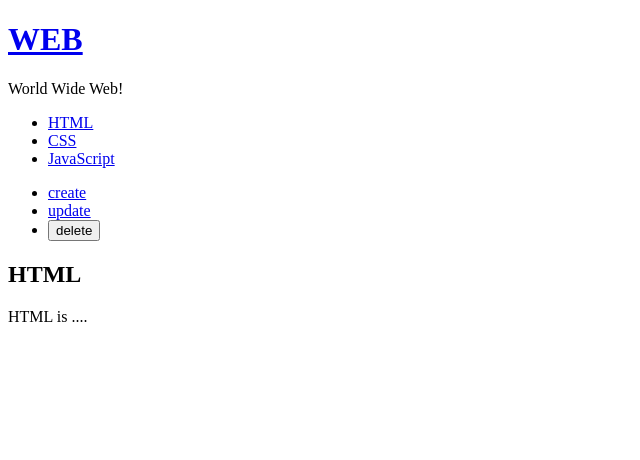
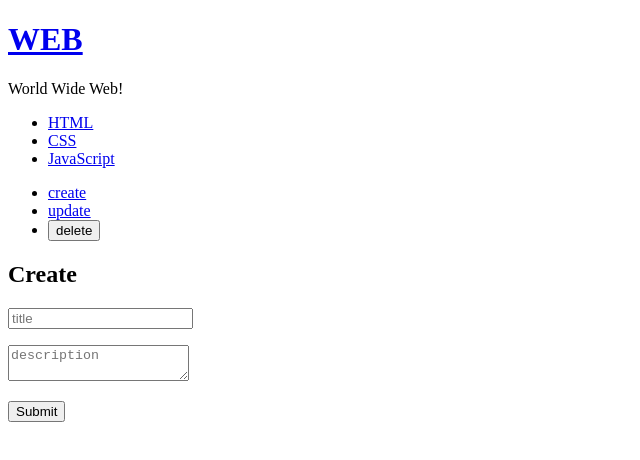
Before and after one commit to yong0edu/React, a React (Create React App) app in the folder react-app/: page / in a window 1280 px wide. Shown: the top 460 px of the page, without its empty margins (0-640 px from the left). Built offline with nearby package versions, Linux system fonts and the light colour scheme.

Commit message:
<CreateContent> Component 만들고 Form tag 기본 틀 구현하기. submit 눌렀을 때 alert!

```diff
--- a/react-app/src/App.js
+++ b/react-app/src/App.js
@@ -1,7 +1,8 @@
 import React,{Component} from 'react';
 import './App.css';
 import TOC from './Components/TOC';
-import Content from './Components/Content';
+import ReadContent from './Components/ReadContent';
+import CreateContent from './Components/CreateContent';
 import Subject from './Components/Subject';
 import Control from './Components/Control';
 
@@ -10,7 +11,7 @@
   constructor(props){
     super(props);
     this.state = {
-      mode: 'read',
+      mode: 'create',
       subject:{title:'WEB', sub:'World Wide Web!'},
       welcome:{title:'React!', desc:'Hello React!'},
       contents:[
@@ -22,11 +23,11 @@
     }
   }
   render(){
-    var _title = '';
-    var _desc = '';
+    var _title, _desc, _article = null;
     if(this.state.mode === 'welcome'){
       _title = this.state.welcome.title;
       _desc = this.state.welcome.desc;
+      _article = <ReadContent title={_title} desc={_desc}></ReadContent>
     } else if (this.state.mode === 'read'){
       var i = 0;
       while(i < this.state.contents.length){
@@ -38,6 +39,9 @@
         }
         i = i + 1;
       }
+      _article = <ReadContent title={_title} desc={_desc}></ReadContent>
+    } else if (this.state.mode === 'create'){
+      _article = <CreateContent></CreateContent>
     }
     return (
       <div className="App">
@@ -50,7 +54,6 @@
             });
           }.bind(this)}>
         </Subject>
-
         <TOC
           data={this.state.contents}
           onChangePage={function(id){
@@ -66,7 +69,7 @@
               mode:mode
             })
         }.bind(this)}></Control>
-        <Content title={_title} desc={_desc}></Content>
+        {_article}
       </div>
     );
   }
--- /dev/null
+++ b/react-app/src/Components/CreateContent.js
@@ -0,0 +1,29 @@
+import React, {Component} from 'react';
+
+class CreateContent extends Component {
+    render(){
+      return(
+        <article>
+          <h2>Create</h2>
+          <form action="/create_process" method="post"
+            onSubmit={function(e){
+              e.preventDefault();
+              alert('Submit!!!!!!');
+            }.bind(this)}
+            >
+            <p>
+              <input type="text" name="text" placeholder="title"></input>
+            </p>
+            <p>
+              <textarea name="desc" placeholder="description"></textarea>
+            </p>
+            <p>
+              <input type="submit"></input>
+            </p>
+          </form>
+        </article>
+      );
+    }
+  }
+
+export default CreateContent;
--- a/react-app/src/Components/Content.js
+++ b/react-app/src/Components/ReadContent.js
@@ -1,6 +1,6 @@
 import React, {Component} from 'react';
 
-class Content extends Component {
+class ReadContent extends Component {
     render(){
       return(
         <article>
@@ -11,4 +11,4 @@
     }
   }
 
-export default Content;
+export default ReadContent;
```
